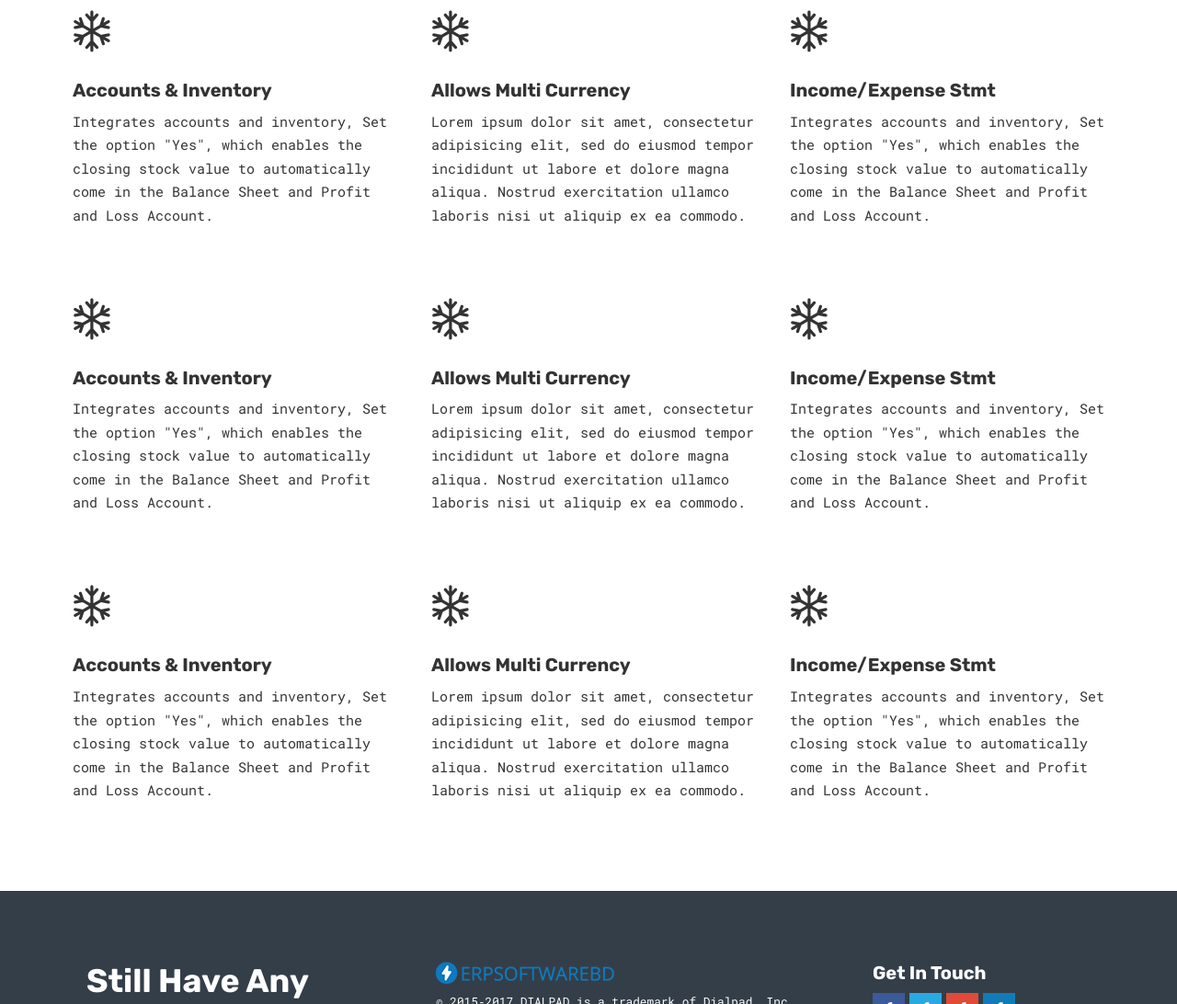
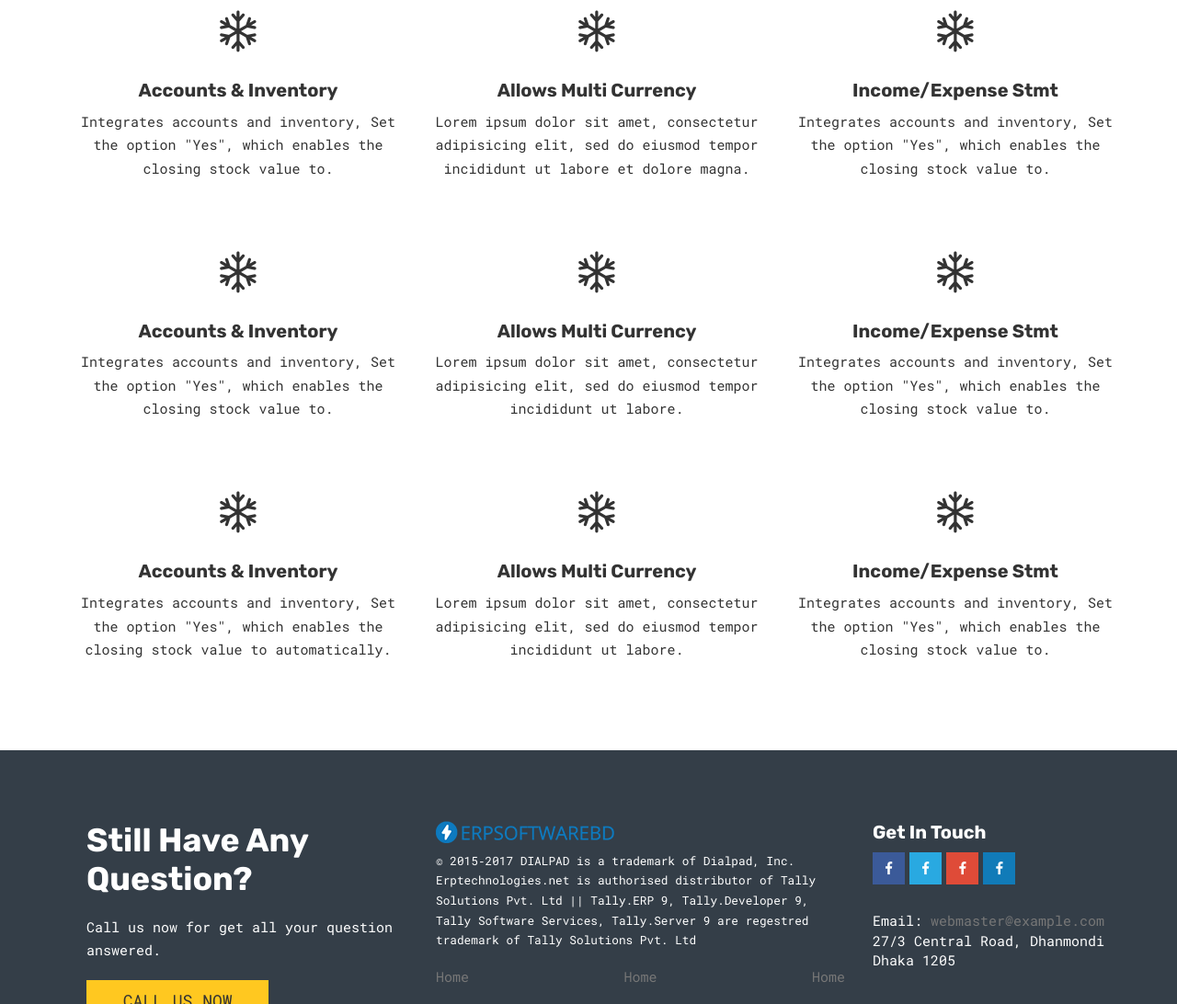
Before and after one commit to imondal007/erptechnologies, a website: page products.html in a window 1280 px wide. Shown: the part 1440-2532 px from the top of the page at 92% size. Drawn offline with nearby package versions, Linux system fonts and the light colour scheme.

Commit message:
Product page modified

```diff
--- a/products.html
+++ b/products.html
@@ -76,57 +76,57 @@
       </div><!--End Of Intro -->
 
       <div class="l-section" id="features">
-        <div class="container">
+        <div class="container text-center">
           <h2 class="text-center t-margin-tp-0x t-margin-bt-2x">Tally.ERP 9 Features</h2>
           <div class="row t-margin-bt-desktop m-3x">
             <div class="col-sm-4">
               <i class="fa fa-snowflake-o fa-3x" aria-hidden="true"></i>
               <h4>accounts & inventory</h4>
-              <p>Integrates accounts and inventory, Set the option "Yes", which enables the closing stock value to automatically come in the Balance Sheet and Profit and Loss Account.</p>
+              <p>Integrates accounts and inventory, Set the option "Yes", which enables the closing stock value to.</p>
             </div>
             <div class="col-sm-4">
               <i class="fa fa-snowflake-o fa-3x" aria-hidden="true"></i>
               <h4>Allows Multi currency</h4>
-              <p>Lorem ipsum dolor sit amet, consectetur adipisicing elit, sed do eiusmod tempor incididunt ut labore et dolore magna aliqua. Nostrud exercitation ullamco laboris nisi ut aliquip ex ea commodo.</p>
+              <p>Lorem ipsum dolor sit amet, consectetur adipisicing elit, sed do eiusmod tempor incididunt ut labore et dolore magna.</p>
             </div>
             <div class="col-sm-4">
               <i class="fa fa-snowflake-o fa-3x" aria-hidden="true"></i>
               <h4>Income/Expense stmt</h4>
-              <p>Integrates accounts and inventory, Set the option "Yes", which enables the closing stock value to automatically come in the Balance Sheet and Profit and Loss Account.</p>
+              <p>Integrates accounts and inventory, Set the option "Yes", which enables the closing stock value to.</p>
             </div>
           </div><!-- End Of first row -->
           <div class="row t-margin-bt-desktop m-3x">
             <div class="col-sm-4">
               <i class="fa fa-snowflake-o fa-3x" aria-hidden="true"></i>
               <h4>accounts & inventory</h4>
-              <p>Integrates accounts and inventory, Set the option "Yes", which enables the closing stock value to automatically come in the Balance Sheet and Profit and Loss Account.</p>
+              <p>Integrates accounts and inventory, Set the option "Yes", which enables the closing stock value to.</p>
             </div>
             <div class="col-sm-4">
               <i class="fa fa-snowflake-o fa-3x" aria-hidden="true"></i>
               <h4>Allows Multi currency</h4>
-              <p>Lorem ipsum dolor sit amet, consectetur adipisicing elit, sed do eiusmod tempor incididunt ut labore et dolore magna aliqua. Nostrud exercitation ullamco laboris nisi ut aliquip ex ea commodo.</p>
+              <p>Lorem ipsum dolor sit amet, consectetur adipisicing elit, sed do eiusmod tempor incididunt ut labore.</p>
             </div>
             <div class="col-sm-4">
               <i class="fa fa-snowflake-o fa-3x" aria-hidden="true"></i>
               <h4>Income/Expense stmt</h4>
-              <p>Integrates accounts and inventory, Set the option "Yes", which enables the closing stock value to automatically come in the Balance Sheet and Profit and Loss Account.</p>
+              <p>Integrates accounts and inventory, Set the option "Yes", which enables the closing stock value to.</p>
             </div>
           </div><!-- End Of Second row -->
           <div class="row">
             <div class="col-sm-4">
               <i class="fa fa-snowflake-o fa-3x" aria-hidden="true"></i>
               <h4>accounts & inventory</h4>
-              <p>Integrates accounts and inventory, Set the option "Yes", which enables the closing stock value to automatically come in the Balance Sheet and Profit and Loss Account.</p>
+              <p>Integrates accounts and inventory, Set the option "Yes", which enables the closing stock value to automatically.</p>
             </div>
             <div class="col-sm-4">
               <i class="fa fa-snowflake-o fa-3x" aria-hidden="true"></i>
               <h4>Allows Multi currency</h4>
-              <p>Lorem ipsum dolor sit amet, consectetur adipisicing elit, sed do eiusmod tempor incididunt ut labore et dolore magna aliqua. Nostrud exercitation ullamco laboris nisi ut aliquip ex ea commodo.</p>
+              <p>Lorem ipsum dolor sit amet, consectetur adipisicing elit, sed do eiusmod tempor incididunt ut labore.</p>
             </div>
             <div class="col-sm-4">
               <i class="fa fa-snowflake-o fa-3x" aria-hidden="true"></i>
               <h4>Income/Expense stmt</h4>
-              <p>Integrates accounts and inventory, Set the option "Yes", which enables the closing stock value to automatically come in the Balance Sheet and Profit and Loss Account.</p>
+              <p>Integrates accounts and inventory, Set the option "Yes", which enables the closing stock value to.</p>
             </div>
           </div>
         </div>
```
